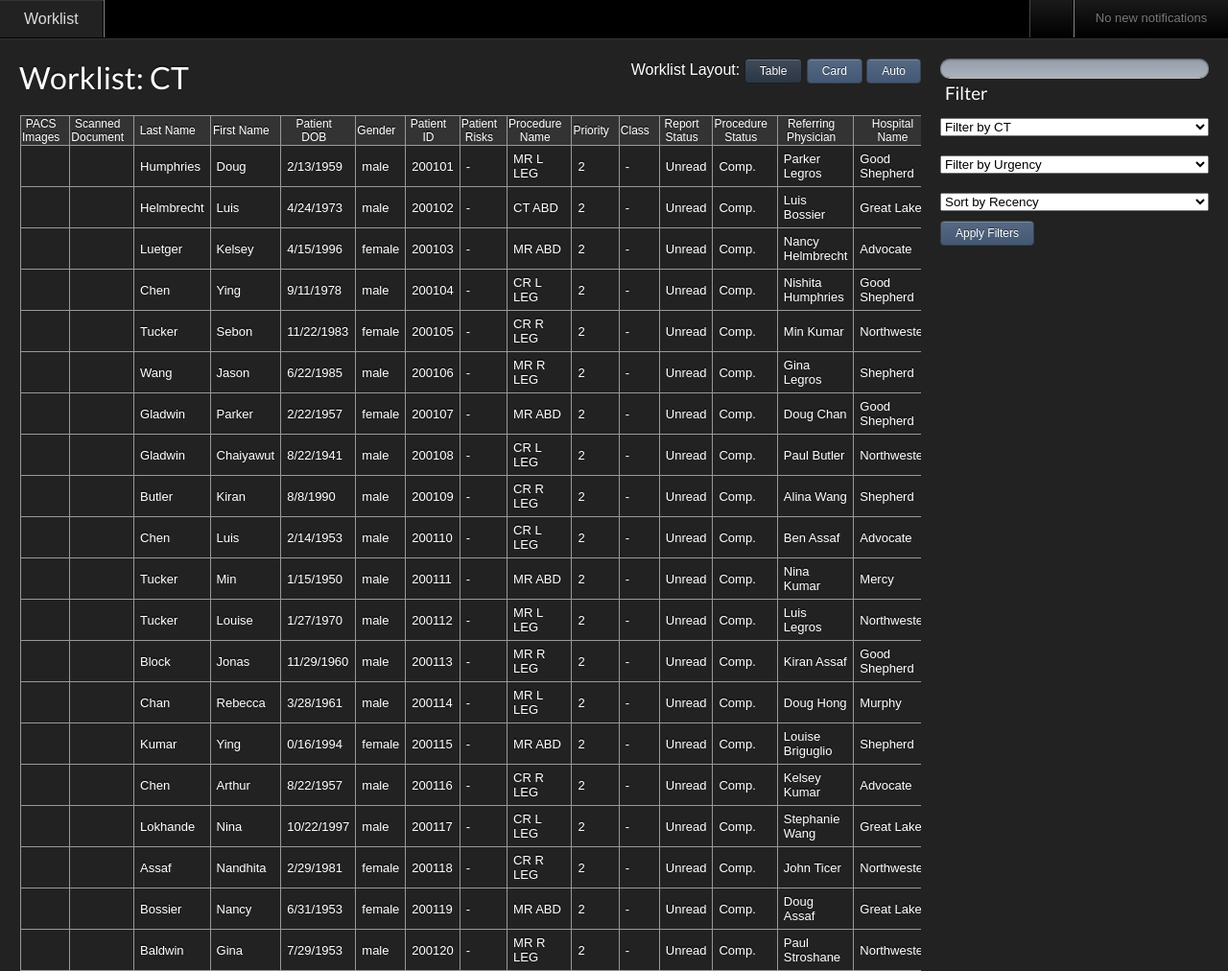
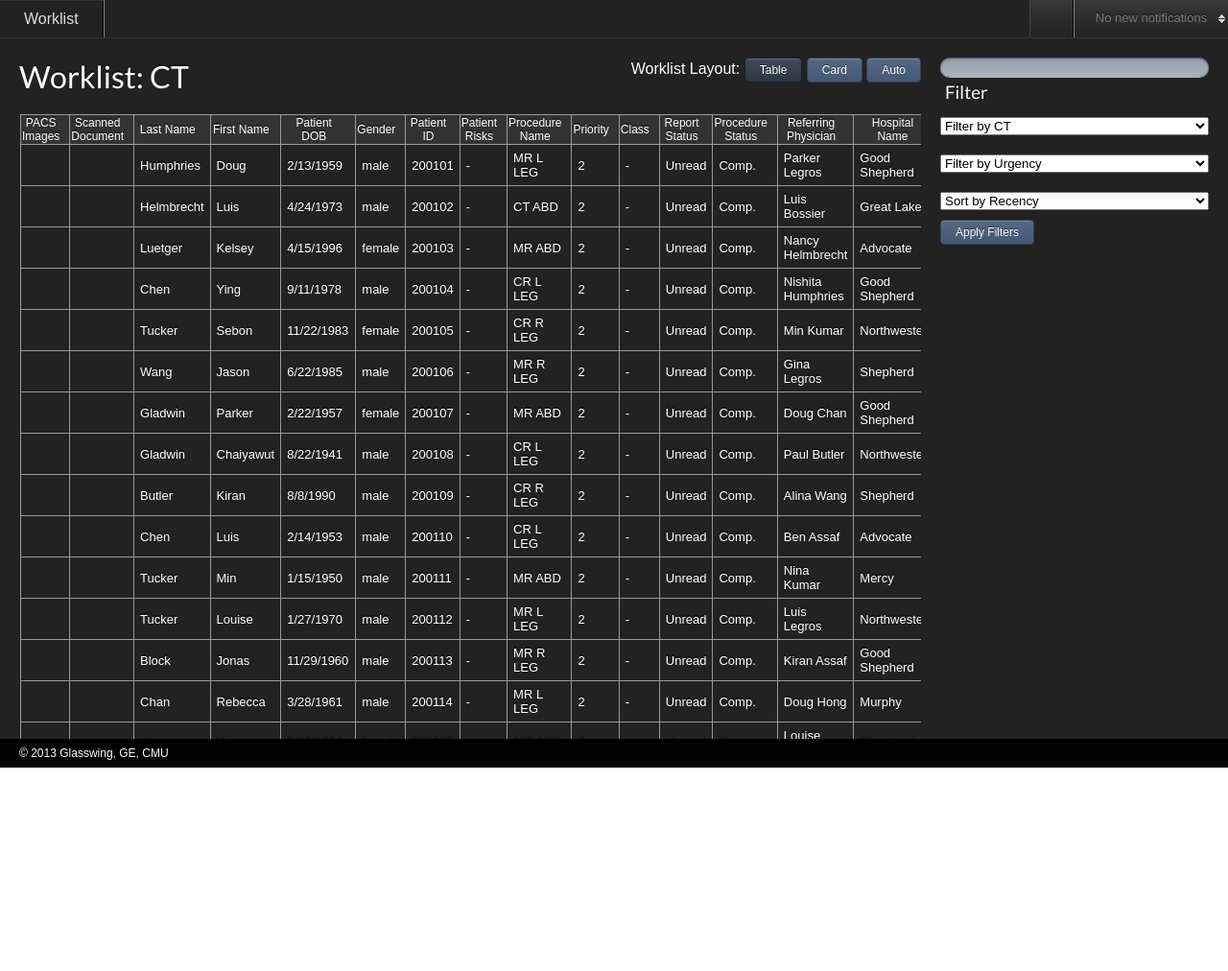
Before and after one commit to thekevinscott/Glasswing, a plain HTML site: page prototype/index.html in a window 1280 px wide. Shown: the whole page at 96% size. After the commit the page ends 800 px from the top, so only its background shows below. Drawn offline with Linux system fonts and the light colour scheme.

Commit message:
Initial setup

```diff
--- a/less/style.less
+++ b/less/style.less
@@ -1,3 +1,5 @@
+
+
 body,html{
 	margin: 0;
 	padding: 0;
@@ -22,6 +24,25 @@ td, th {
 	font-weight: normal;
 	font-size: 12px;
 
+}
+
+/*** Set up absolute positioning ***/
+.row, .col { overflow: hidden; position: absolute;}
+.row { left: 0; right: 0;}
+.col { top: 0; bottom: 0;}
+.scroll-x { overflow-x: auto;}
+.scroll-y { overflow-y: auto;}
+.scroll-x, .scroll-y { -webkit-overflow-scrolling: touch; }
+
+.header.row { height: 39px; top: 0;}
+.body.row { top: 39px; bottom: 30px;}
+.footer.row { height: 30px; bottom: 0; }
+
+.footer {
+	background: black;
+	font-size: 12px;
+	line-height: 30px;
+	padding-left: 20px;
 }
 body .loading {
 	background: url(../images/loading.gif) no-repeat center center;
@@ -101,7 +122,8 @@ input[type=button].selected, .button.selected, input[type=button]:hover, .button
 }
 .glasswing {
 	background: #222;
-	min-height: 100%;
+	height: 100%;
+	overflow: hidden;
 
 }
 .overlay {
--- a/prototype/index.html
+++ b/prototype/index.html
@@ -16,8 +16,9 @@
 </head><body>
 
 <div id="glasswing" class="glasswing loading">
-	<div class="tabs"></div>
-	<div class="page"></div>
+	<div class="tabs header row"></div>
+	<div class="page body row scroll-y"></div>
+	<div class="footer row">&copy; 2013 Glasswing, GE, CMU</div>
 </div><!-- glasswing -->
 		<script type="text/javascript" src="../js/lib/less.min.js"></script>
 		<script type="text/javascript" src="../js/lib/jquery.2.0.2.min.js"></script>
```
